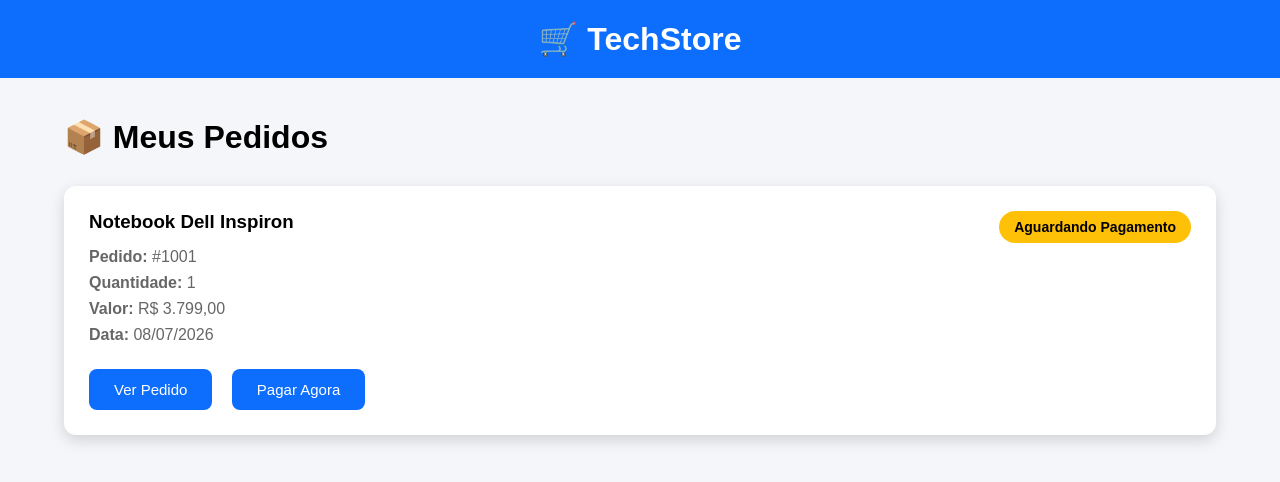
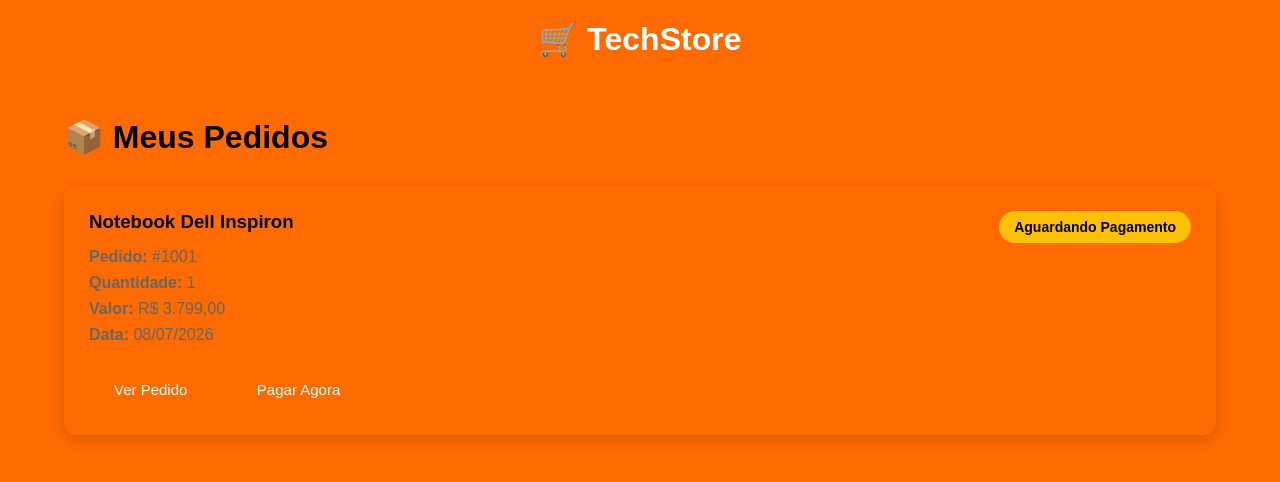
Before and after one commit to finalprojeto412-create/finalprojeto412-create.github.io, a plain HTML site: page pedidos.html in a window 1280 px wide. Drawn offline with Linux system fonts and the light colour scheme.

Commit message:
Update pedidos.html

```diff
--- a/pedidos.html
+++ b/pedidos.html
@@ -18,11 +18,11 @@
 }
 
 body{
-    background:#f4f6f9;
+    background:#ff6b00;
 }
 
 header{
-    background:#0d6efd;
+    background:#ff6b00;
     color:#fff;
     padding:20px;
     text-align:center;
@@ -41,7 +41,7 @@
 
 .pedido{
 
-    background:#fff;
+    background:#ff6b00;
 
     border-radius:12px;
 
@@ -105,7 +105,7 @@
 
 button{
 
-    background:#0d6efd;
+    background:#ff6b00;
 
     color:white;
 
@@ -125,7 +125,7 @@
 
 button:hover{
 
-    background:#084298;
+    background:#ff6b00;
 
 }
 
```
